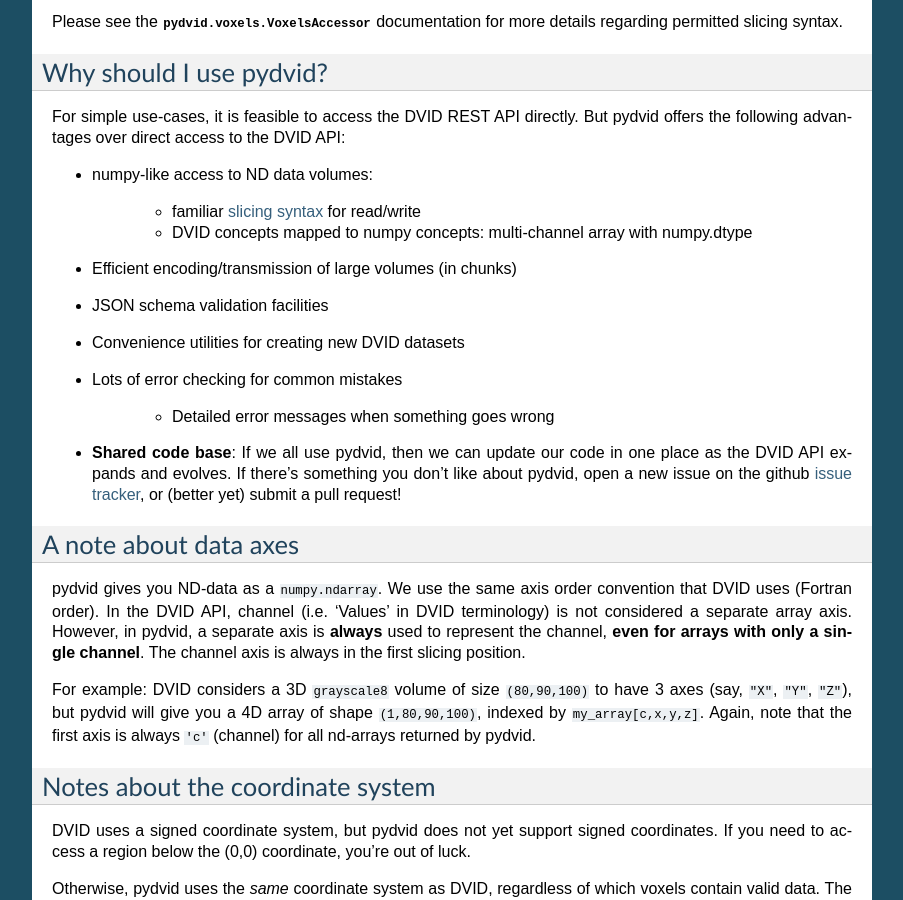
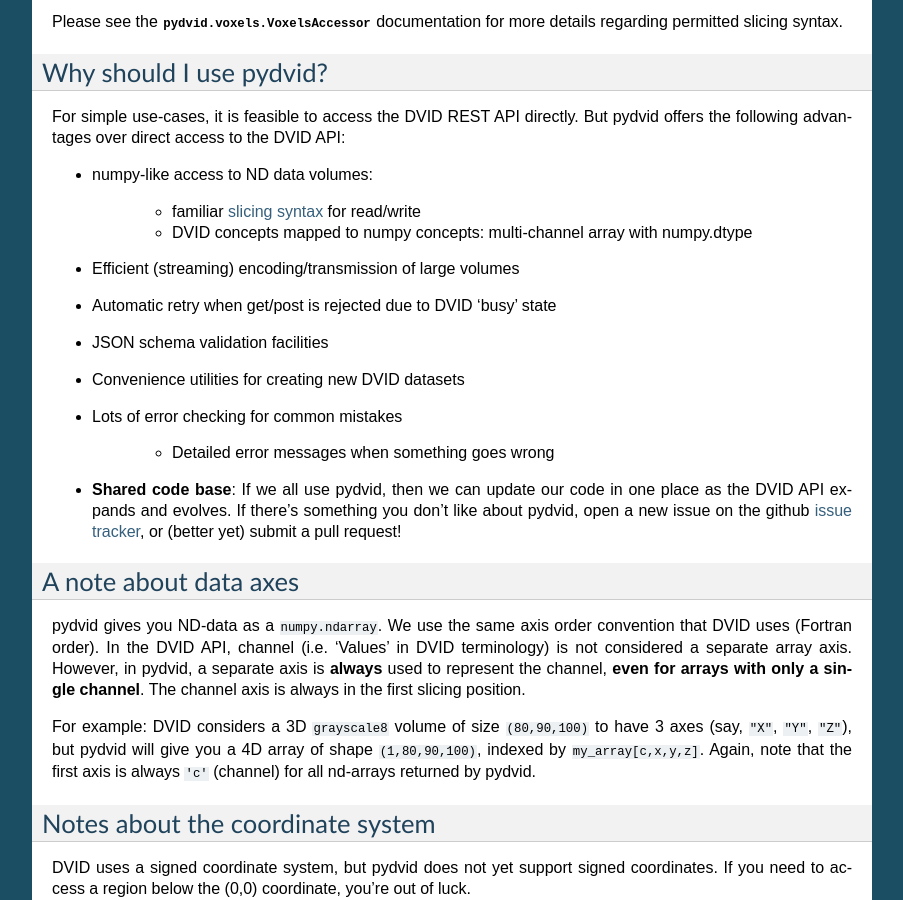
Before and after one commit to janelia-flyem/pydvid, a Sphinx documentation site: the page built from docs/source/quickstart.rst, in a window 1280 px wide and 900 px high, scrolled down 701 px. Shown: the whole window, without its empty margins (198-1101 px from the left). Built offline with Sphinx 7.4.7, drawn with Linux system fonts in a browser that asks for light colours.

Commit message:
docs: Updated quickstart with new feature

```diff
--- a/docs/source/quickstart.rst
+++ b/docs/source/quickstart.rst
@@ -58,7 +58,8 @@ But pydvid offers the following advantages over direct access to the DVID API:
    * familiar :ref:`slicing syntax <slicing>` for read/write
    * DVID concepts mapped to numpy concepts: multi-channel array with numpy.dtype
 
-* Efficient encoding/transmission of large volumes (in chunks)
+* Efficient (streaming) encoding/transmission of large volumes
+* Automatic retry when get/post is rejected due to DVID 'busy' state
 * JSON schema validation facilities
 * Convenience utilities for creating new DVID datasets
 * Lots of error checking for common mistakes
```
